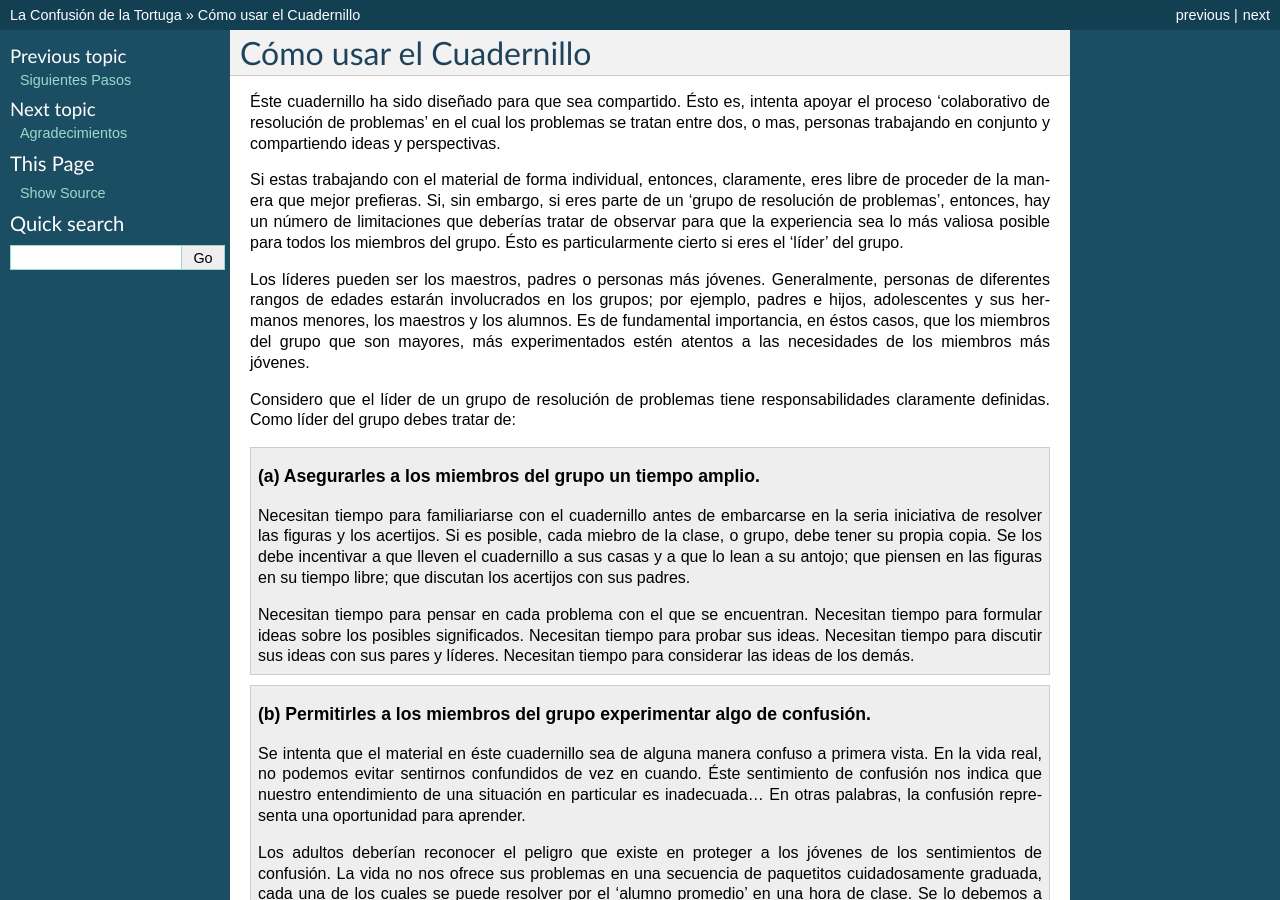
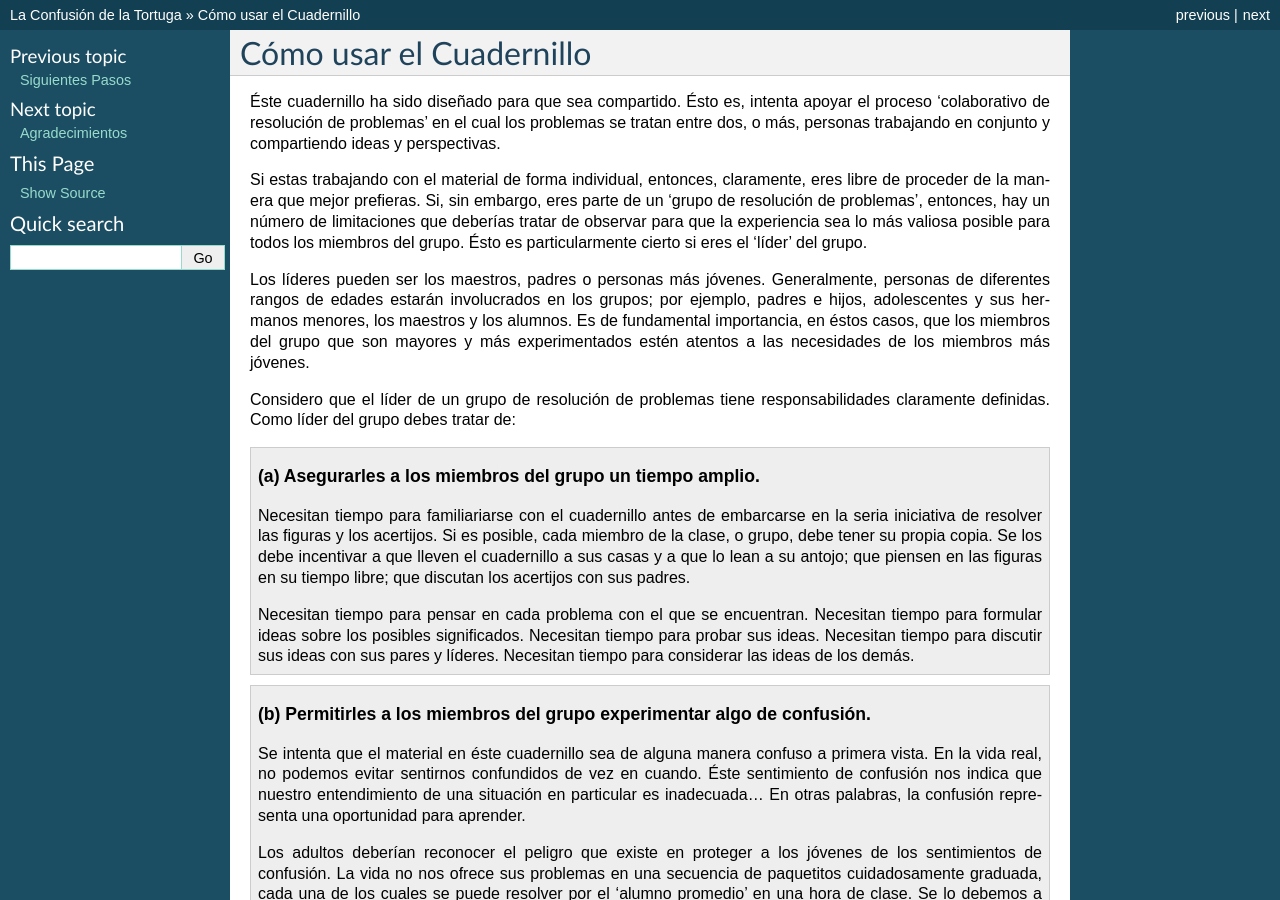
Before and after one commit to humitos/turtle-confusion-es, a Sphinx documentation site: the page built from docs/how_to_use_this_booklet.rst, in a window 1280 px wide and 900 px high. Built offline with Sphinx 7.4.7, drawn with Linux system fonts in a browser that asks for light colours; some of the changed text lies outside the part shown.

Commit message:
How To Use This Booklet n del t finished

```diff
--- a/docs/how_to_use_this_booklet.rst
+++ b/docs/how_to_use_this_booklet.rst
@@ -1,17 +1,17 @@
 Cómo usar el Cuadernillo
 ========================
 
-Éste cuadernillo ha sido diseñado para que sea compartido. Ésto es, intenta apoyar el proceso 'colaborativo de resolución de problemas' en el cual los problemas se tratan entre dos, o mas, personas trabajando en conjunto y compartiendo ideas y perspectivas.
+Éste cuadernillo ha sido diseñado para que sea compartido. Ésto es, intenta apoyar el proceso 'colaborativo de resolución de problemas' en el cual los problemas se tratan entre dos, o más, personas trabajando en conjunto y compartiendo ideas y perspectivas.
 
-Si estas trabajando con el material de forma individual, entonces, claramente, eres libre de proceder de la manera que mejor prefieras. Si, sin embargo, si eres parte de un 'grupo de resolución de problemas', entonces, hay un número de limitaciones que deberías tratar de observar para que la experiencia sea lo más valiosa posible para todos los miembros del grupo. Ésto es particularmente cierto si eres el 'líder' del grupo.
+Si estas trabajando con el material de forma individual, entonces, claramente, eres libre de proceder de la manera que mejor prefieras. Si, sin embargo, eres parte de un 'grupo de resolución de problemas', entonces, hay un número de limitaciones que deberías tratar de observar para que la experiencia sea lo más valiosa posible para todos los miembros del grupo. Ésto es particularmente cierto si eres el 'líder' del grupo.
 
-Los líderes pueden ser los maestros, padres o personas más jóvenes. Generalmente, personas de diferentes rangos de edades estarán involucrados en los grupos; por ejemplo, padres e hijos, adolescentes y sus hermanos menores, los maestros y los alumnos. Es de fundamental importancia, en éstos casos, que los miembros del grupo que son mayores, más experimentados estén atentos a las necesidades de los miembros más jóvenes.
+Los líderes pueden ser los maestros, padres o personas más jóvenes. Generalmente, personas de diferentes rangos de edades estarán involucrados en los grupos; por ejemplo, padres e hijos, adolescentes y sus hermanos menores, los maestros y los alumnos. Es de fundamental importancia, en éstos casos, que los miembros del grupo que son mayores y más experimentados estén atentos a las necesidades de los miembros más jóvenes.
 
 Considero que el líder de un grupo de resolución de problemas tiene responsabilidades claramente definidas. Como líder del grupo debes tratar de:
 
 .. topic:: (a) Asegurarles a los miembros del grupo un tiempo amplio.
 
-    Necesitan tiempo para familiariarse con el cuadernillo antes de embarcarse en la seria iniciativa de resolver las figuras y los acertijos. Si es posible, cada miebro de la clase, o grupo, debe tener su propia copia. Se los debe incentivar a que lleven el cuadernillo a sus casas y a que lo lean a su antojo; que piensen en las figuras en su tiempo libre; que discutan los acertijos con sus padres.
+    Necesitan tiempo para familiariarse con el cuadernillo antes de embarcarse en la seria iniciativa de resolver las figuras y los acertijos. Si es posible, cada miembro de la clase, o grupo, debe tener su propia copia. Se los debe incentivar a que lleven el cuadernillo a sus casas y a que lo lean a su antojo; que piensen en las figuras en su tiempo libre; que discutan los acertijos con sus padres.
 
     Necesitan tiempo para pensar en cada problema con el que se encuentran. Necesitan tiempo para formular ideas sobre los posibles significados. Necesitan tiempo para probar sus ideas. Necesitan tiempo para discutir sus ideas con sus pares y líderes. Necesitan tiempo para considerar las ideas de los demás.
 
```
Also changed, not shown: other parts of docs/how_to_use_this_booklet.rst (+3 -3 lines).
